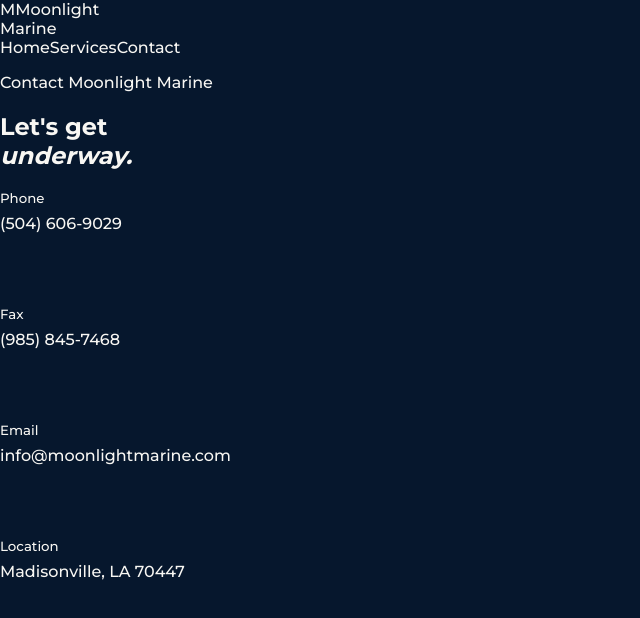
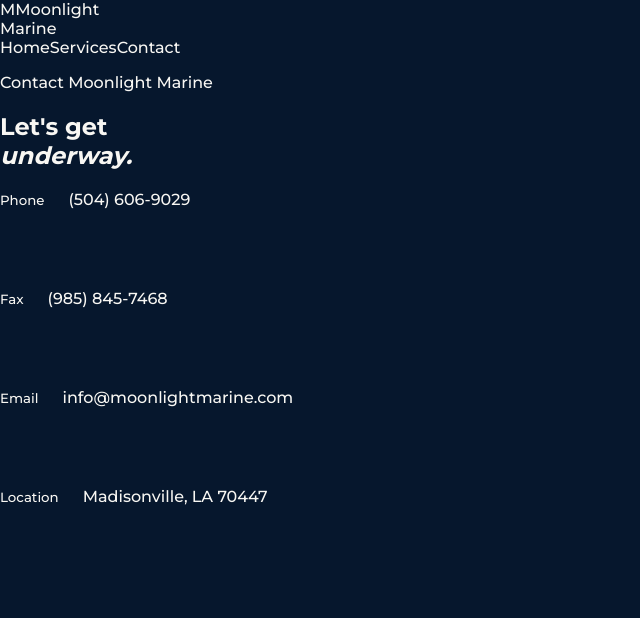
Before and after one commit to CRB062024/moonlight-marine, a Next.js app: page /contact in a window 1280 px wide. Shown: the top 618 px of the page, without its empty margins (0-640 px from the left). Built offline with nearby package versions, Linux system fonts and the light colour scheme.

Commit message:
Space contact labels from contact details

```diff
--- a/app/contact/page.tsx
+++ b/app/contact/page.tsx
@@ -10,10 +10,10 @@
       <section className="detail contact-detail">
         <p className="eyebrow">Contact Moonlight Marine</p><h1>Let&apos;s get<br /><em>underway.</em></h1>
         <div className="detail-copy contact-list">
-          <p style={{ marginBottom: "45px" }}><small>Phone</small><a href="tel:+15046069029">(504) 606-9029</a></p>
-          <p style={{ marginBottom: "45px" }}><small>Fax</small><span>(985) 845-7468</span></p>
-          <p style={{ marginBottom: "45px" }}><small>Email</small><a href="mailto:info@moonlightmarine.com">info@moonlightmarine.com</a></p>
-          <p style={{ marginBottom: 0 }}><small>Location</small><span>Madisonville, LA 70447</span></p>
+          <p style={{ marginBottom: "45px" }}><small style={{ display: "inline-block", marginRight: "24px" }}>Phone</small><a href="tel:+15046069029">(504) 606-9029</a></p>
+          <p style={{ marginBottom: "45px" }}><small style={{ display: "inline-block", marginRight: "24px" }}>Fax</small><span>(985) 845-7468</span></p>
+          <p style={{ marginBottom: "45px" }}><small style={{ display: "inline-block", marginRight: "24px" }}>Email</small><a href="mailto:info@moonlightmarine.com">info@moonlightmarine.com</a></p>
+          <p style={{ marginBottom: 0 }}><small style={{ display: "inline-block", marginRight: "24px" }}>Location</small><span>Madisonville, LA 70447</span></p>
         </div>
       </section>
     </main>
```
